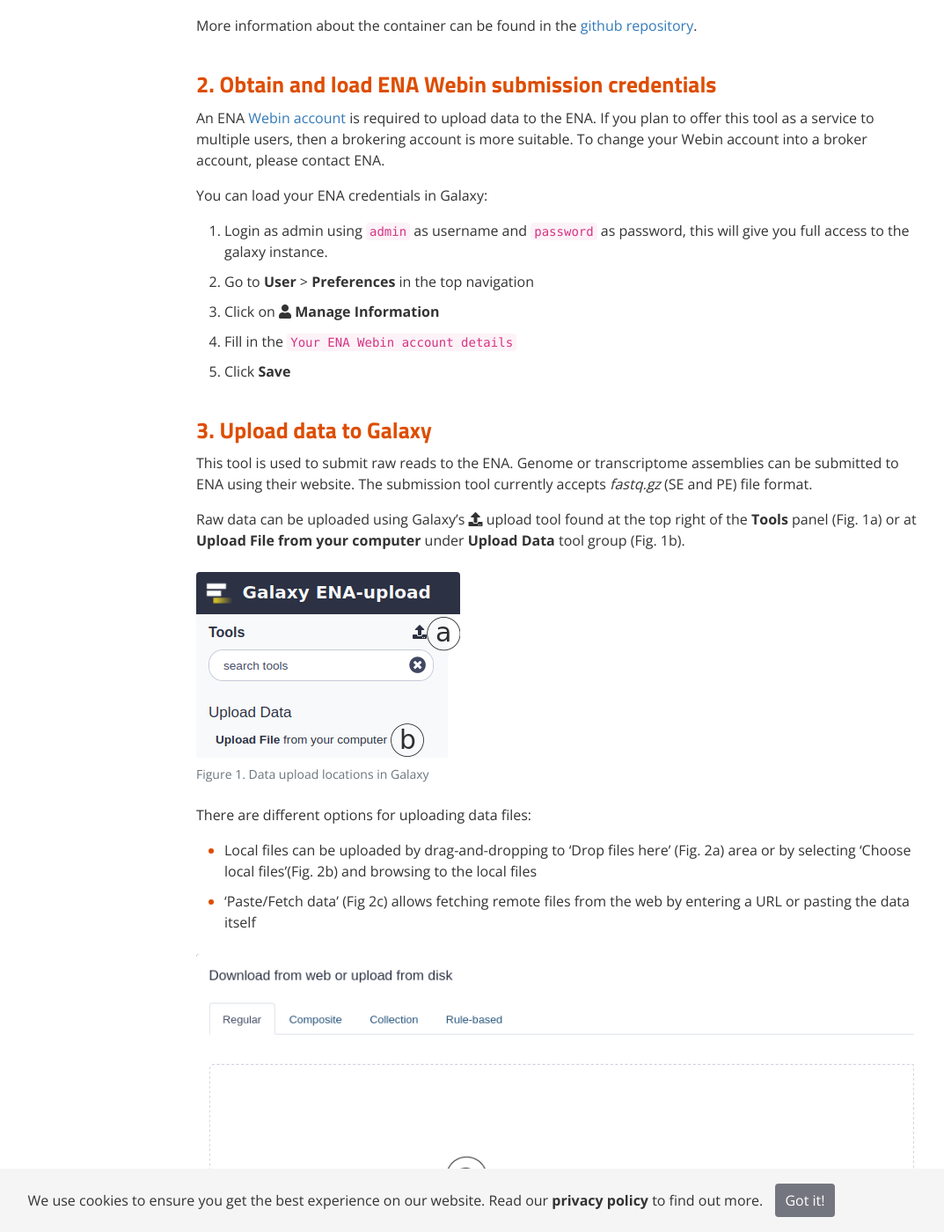
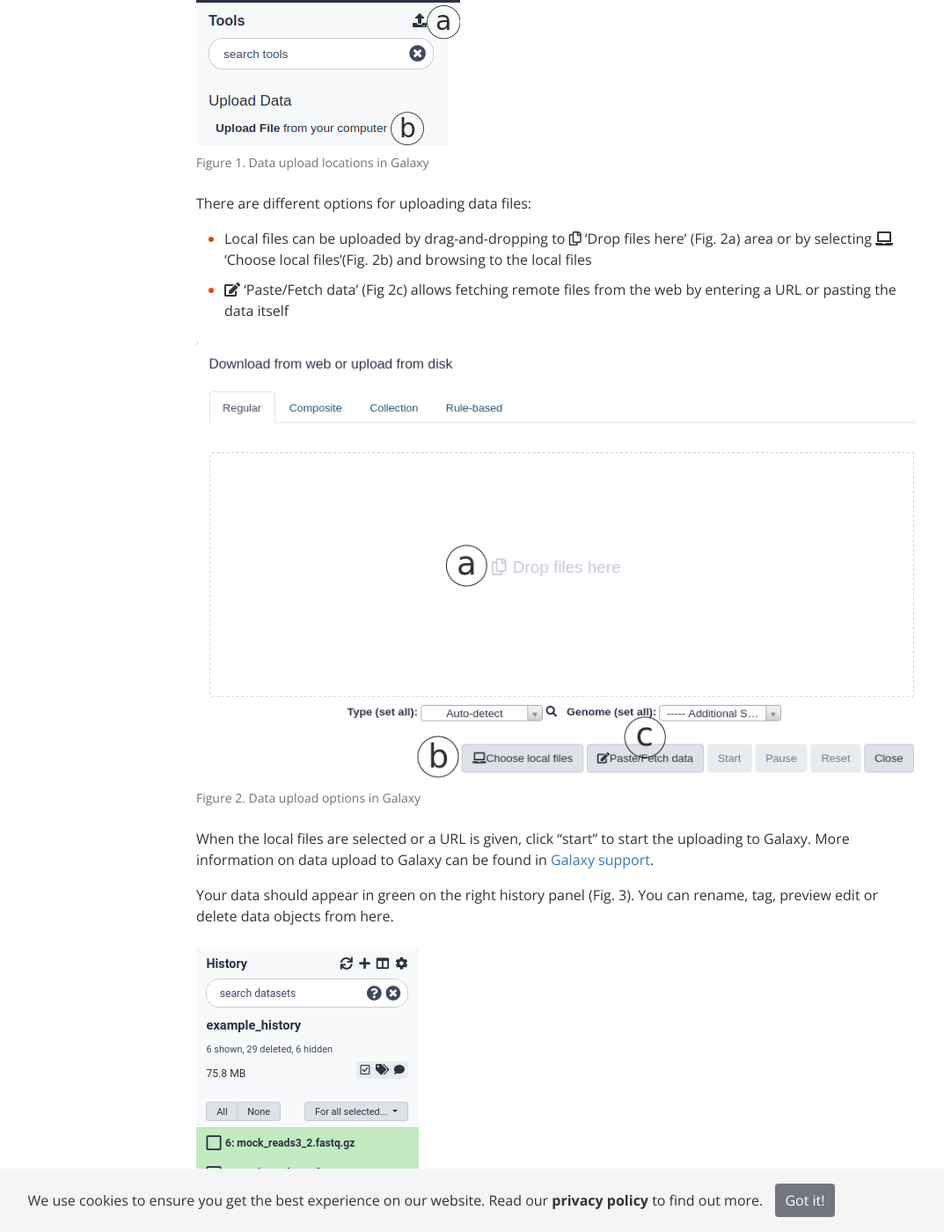
Before and after one commit to ELIXIR-Belgium/rdm-guide, a Jekyll site: the page built from pages/covid-19/sarscov2_submission.md, in a window 1280 px wide and 1400 px high, scrolled down 2438 px. Shown: the whole window at 88% size, without its empty margins (150-1223 px from the left). Built offline with Jekyll 4.4.1, drawn with Linux system fonts in a browser that asks for light colours; part of the change alters nothing that is shown; some of the changed text lies outside the part shown.

Commit message:
more FAicons

```diff
--- a/pages/covid-19/sarscov2_submission.md
+++ b/pages/covid-19/sarscov2_submission.md
@@ -5,42 +5,6 @@ summary: A guide to submit SARS-Cov-2 read data to ENA.
 permalink: covid-19/sarscov2_submission.html
 ---
 
-## Test FA icons
-
-User <i class="fa fa-user"></i>
-
-User <i class="fa fa-user"></i>
-
-upload <i class="fa fa-upload"></i>
-
-upload <i class="fa fa-upload"></i>
-
-edit/pencil <i class="fas fa-pencil"></i>
-
-edit/pencil <i class="fa fa-pencil"></i>
-
-file <i class="fas fa-file"></i>
-
-file <i class="fa fa-file"></i>
-
-
-
-
-files <i class="fas fa-files-o" ></i>
-
-files <i class="fa fa-files-o" ></i>
-
-folders <i class="fas fa-folder-o" aria-hidden="true"></i>
-
-
-camera <i class="fas fa-camera-retro"></i> normal size (1x)
-
-camera <i class="fas fa-camera-retro fa-lg"></i> fa-lg
-
-
-camera <i class="fas fa-files-o"></i> normal size (1x)
-
-camera <i class="fas fa-files-o fa-lg"></i> fa-lg
 ## General
 This section explains how to set up the Galaxy Docker container and use it to remove human traces from raw data and to submit reads to ENA.
 
@@ -93,8 +57,8 @@ Raw data can be uploaded using Galaxy's <i class="fa fa-upload"></i> upload tool
 
 
 There are different options for uploading data files:
-- Local files can be uploaded by drag-and-dropping to 'Drop files here' (Fig. 2a) area or by selecting  'Choose local files'(Fig. 2b) and browsing to the local files
-- 'Paste/Fetch data' (Fig 2c) allows fetching remote files from the web by entering a URL or pasting the data itself
+- Local files can be uploaded by drag-and-dropping to <i class="far fa-copy"></i> 'Drop files here' (Fig. 2a) area or by selecting <i class="fas fa-laptop"></i> 'Choose local files'(Fig. 2b) and browsing to the local files
+- <i class="fas fa-edit"></i> 'Paste/Fetch data' (Fig 2c) allows fetching remote files from the web by entering a URL or pasting the data itself
 
 {% include image.html file="upload_interface.png" alt="Upload menu" caption="Figure 2. Data upload options in Galaxy"%}
 
@@ -105,7 +69,7 @@ More information on data upload to Galaxy can be found in [Galaxy support](https
 Your data should appear in green on the right history panel (Fig. 3). You can rename, tag, preview edit or delete data objects from here.
 {% include image.html file="history_galaxy.png" alt="history galaxy" caption="Figure 3. Files that are uploaded will show up in the history panel."%}
 
-The files need to be in *fastq.gz* or *fastq.bz2* compressed format. Galaxy will try to guess the datatype during upload. If it fails to do so correctly, you can <i class="fa fa-database"></i> Edit the dataset's attibutes and manually change the <i class="fa fa-database"></i> datatype to *fastq.gz*.
+The files need to be in *fastq.gz* or *fastq.bz2* compressed format. Galaxy will try to guess the datatype during upload. If it fails to do so correctly, you can <i class="fas fa-pencil-alt"></i> Edit the dataset's attibutes and manually change the <i class="fa fa-database"></i> datatype to *fastq.gz*.
 
 
 
@@ -116,10 +80,11 @@ In order to comply with Europe’s General Data Protection Regulation [(GDPR)](h
 Select the filtering tool from the **Tools** panel on the left.
 
 
+
 * Select human h38 reference genome (Fig. 4a).
 * Choose single or paired-end (Fig. 4b)
-* Select the files to clean (uploaded on the previous step, Fig. 4c). These can be <i class="fa fa-file-o"></i>
- single or <i class="fa fa-files-o" aria-hidden="true"></i> multiple files or a <i class="fa fa-folder-o" aria-hidden="true"></i> collection of files.
+* Select the files to clean (uploaded on the previous step, Fig. 4c). These can be <i class="far fa-file"></i>
+ single or <i class="far fa-copy"></i> multiple files or a <i class="far fa-folder"></i> collection of files.
 * Click on *Execute* (Fig. 4d)
 
 
```
